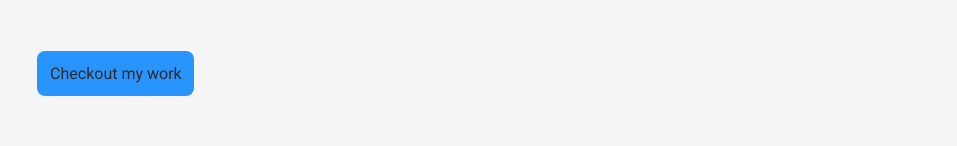
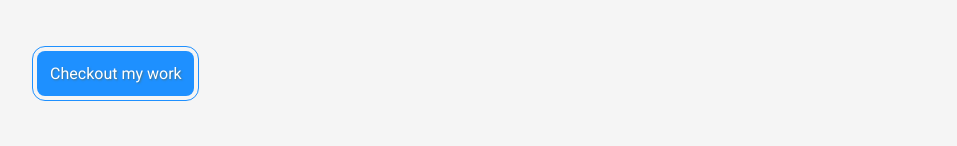
Before and after one commit to MilosIl/mines23, a React (Vite) app: page / in a window 1280 px wide. In both pictures the pointer is over the link "Checkout my work". Shown: the part 466-612 px from the top of the page, without its empty margins (158-1115 px from the left). Built offline with nearby package versions, Linux system fonts and the light colour scheme; the HTML template or start-up script is replaced by a standard one.

Commit message:
css cleanup

```diff
--- a/src/App.css
+++ b/src/App.css
@@ -65,14 +65,13 @@ body {
   transition: all ease-in-out 300ms;
   user-select: none;
 }
-.btn:focus{
+.btn:focus,
+.btn:hover{
   outline: 1px solid var(--primary-blue);
   outline-offset:0.25em;
+  text-shadow: 1px 1px 2px #427388;
 }
-.btn:hover {
-  opacity: 0.95;
-  color: var(--text-color);
-}
+
 
 /* media query */
 @media(max-width:786px){
--- a/src/Components/Project/project.css
+++ b/src/Components/Project/project.css
@@ -53,7 +53,8 @@
   color: var(--text-color);
 }
 .project-links>a:nth-child(2):hover{
-  font-weight: bold;
+  text-decoration:underline;
+  text-underline-offset:0.25em;
 }
 
 @media(max-width:786px){
```
